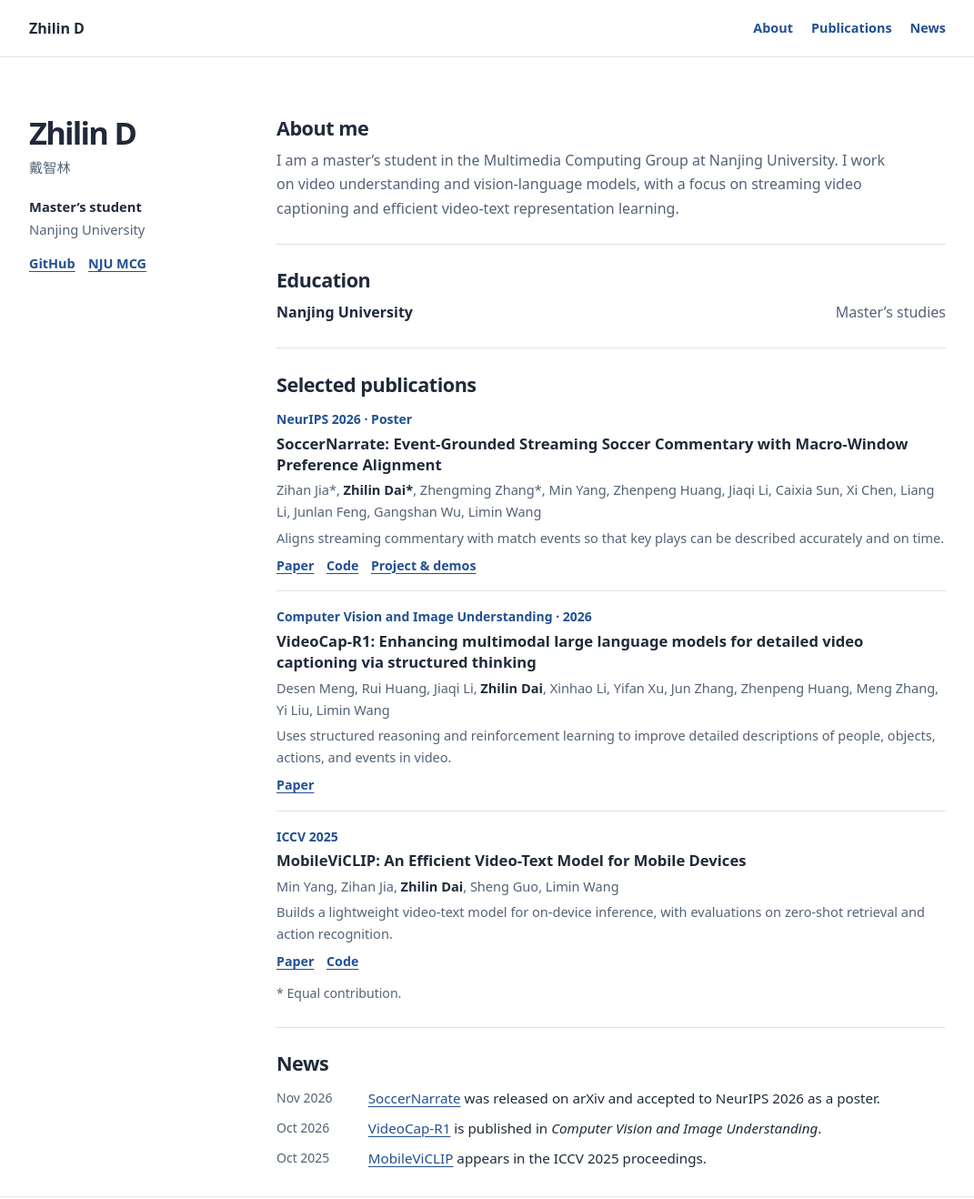
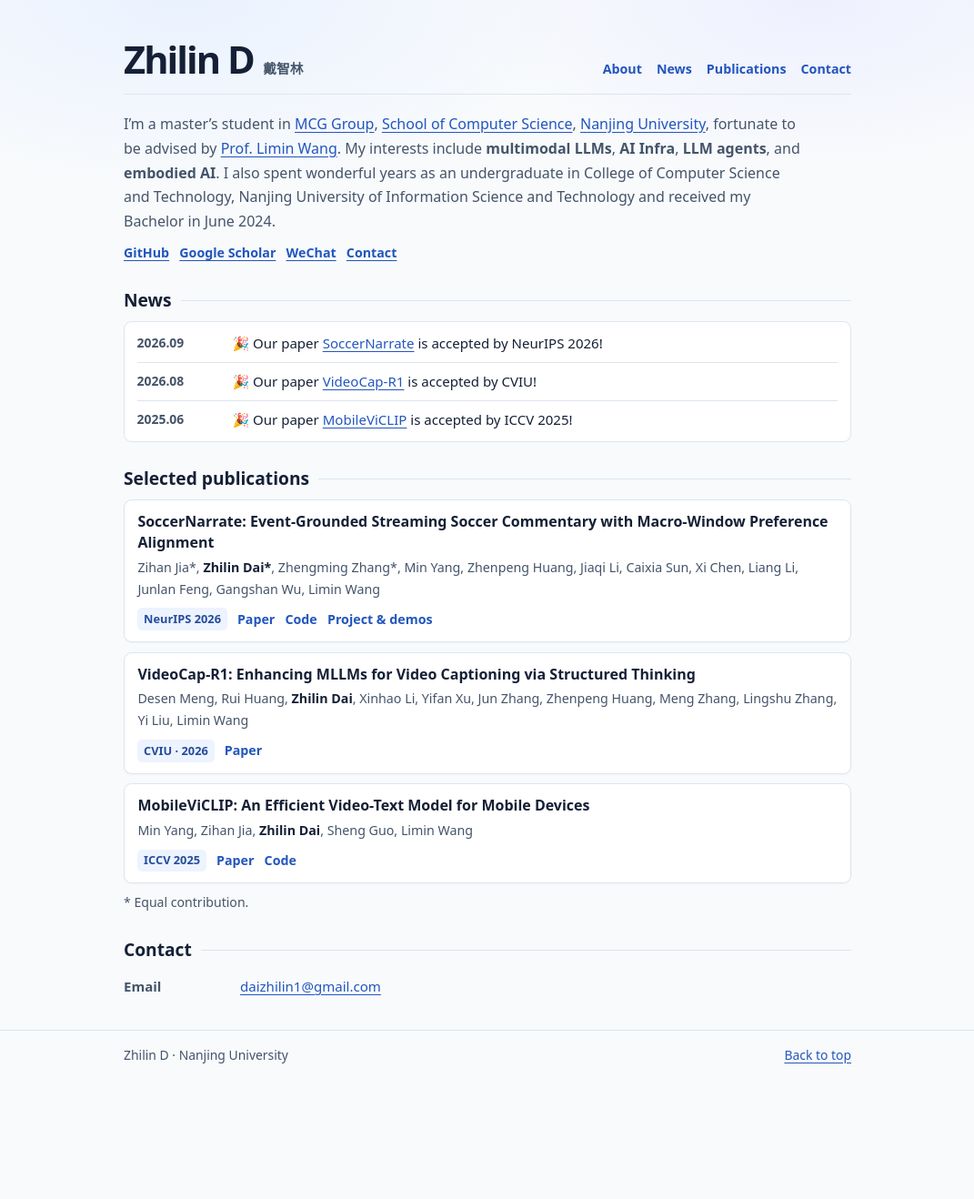
Before and after one commit to ZhilinD/zhilind.github.io, a plain HTML site: page index.html in a window 1280 px wide. Shown: the top 1318 px of the page at 91% size, without its empty margins (104-1175 px from the left). After the commit the page ends 1192 px from the top, so only its background shows below. Drawn offline with Linux system fonts and the light colour scheme.

Commit message:
Publish the reviewed academic homepage

```diff
--- a/index.html
+++ b/index.html
@@ -3,75 +3,96 @@
 <head>
 <meta charset="utf-8">
 <meta name="viewport" content="width=device-width, initial-scale=1">
-<meta name="description" content="Zhilin D, a master's student at Nanjing University. Research in video understanding and vision-language models.">
+<meta name="description" content="Zhilin D, a master's student at Nanjing University. Academic homepage, research interests, and publications.">
 <link rel="canonical" href="https://zhilind.github.io/">
 <title>Zhilin D | Academic Homepage</title>
 <style>
 :root {
   color-scheme:light;
-  --text:#202a3a;
-  --muted:#546276;
-  --accent:#235091;
-  --line:#dbe2ee;
+  --bg:#f8fafc;
+  --surface:#fff;
+  --ink:#152036;
+  --muted:#45546a;
+  --line:#dce5ef;
+  --link:#2256bd;
+  --soft:#eff5ff;
   --body:system-ui,-apple-system,"PingFang SC",sans-serif;
 }
 * { box-sizing:border-box; }
-html { scroll-padding-top:1.2rem; }
-body { margin:0; color:var(--text); background:#fff; font:1rem/1.65 var(--body); }
-h1,h2,h3,p,ol { margin:0; }
-a { color:var(--accent); text-underline-offset:.22em; }
+html { scroll-padding-top:1rem; }
+body {
+  margin:0;
+  min-height:100vh;
+  background:
+    radial-gradient(32rem 15rem at 24% 0%,#eaf2ff,transparent 85%),
+    radial-gradient(29rem 14rem at 78% 0%,#eef0ff,transparent 82%),
+    var(--bg);
+  color:var(--ink);
+  font:1rem/1.68 var(--body);
+}
+h1,h2,h3,p,ul { margin:0; }
+a { color:var(--link); text-underline-offset:.2em; }
 a:hover { text-decoration-thickness:2px; }
-a:focus-visible { outline:3px solid #3878c5; outline-offset:4px; }
-.wrap { width:min(63rem,calc(100% - 3rem)); margin-inline:auto; }
-.skip { position:absolute; top:-7rem; left:1rem; padding:.5rem; background:#fff; z-index:2; }
+a:focus-visible,button:focus-visible { outline:3px solid var(--link); outline-offset:4px; }
+.wrap { width:min(50rem,calc(100% - 3rem)); margin-inline:auto; }
+.skip { position:absolute; left:1rem; top:-10rem; z-index:2; background:var(--surface); padding:.5rem .75rem; }
 .skip:focus { top:.5rem; }
-header { border-bottom:1px solid var(--line); }
-header .wrap { min-height:3.85rem; display:flex; justify-content:space-between; align-items:center; gap:1rem; }
-.brand { color:var(--text); font-weight:750; white-space:nowrap; text-decoration:none; }
-nav { display:flex; flex-wrap:wrap; gap:.35rem 1.25rem; }
-nav a { font-size:.9rem; font-weight:650; text-decoration:none; }
+header .wrap { display:flex; align-items:baseline; justify-content:space-between; flex-wrap:wrap; gap:.45rem 1.4rem; padding:clamp(1.35rem,4vw,2.6rem) 0 .85rem; border-bottom:1px solid var(--line); }
+.identity { display:flex; align-items:baseline; flex-wrap:wrap; gap:.3rem .66rem; }
+h1 { font-size:clamp(1.95rem,5vw,2.6rem); line-height:1.14; letter-spacing:-.047em; }
+.cn { color:var(--muted); font-size:.92rem; font-weight:620; }
+nav { display:flex; gap:.35rem 1rem; flex-wrap:wrap; }
+nav a { text-decoration:none; font-weight:650; font-size:.89rem; }
 nav a:hover { text-decoration:underline; }
-.layout { display:grid; grid-template-columns:12.5rem minmax(0,1fr); gap:clamp(2rem,6vw,4.5rem); padding-top:clamp(2rem,5vw,4rem); }
-.profile { align-self:start; padding-right:1rem; }
-h1 { font-size:2.15rem; line-height:1.12; letter-spacing:-.05em; }
-.cn { color:var(--muted); margin-top:.42rem; font-size:.95rem; }
-.affiliation { margin-top:1.15rem; color:var(--muted); font-size:.92rem; }
-.affiliation strong { color:var(--text); }
-.profile-links { display:flex; gap:.33rem .9rem; flex-wrap:wrap; margin-top:.9rem; font-weight:700; font-size:.9rem; }
-section { padding:1.6rem 0; border-top:1px solid var(--line); }
-section:first-child { border-top:0; padding-top:0; }
-section h2 { font-size:1.35rem; line-height:1.25; letter-spacing:-.022em; margin-bottom:.58rem; }
-.bio { max-width:43rem; color:var(--muted); }
-.edu { display:flex; gap:.35rem 1.25rem; flex-wrap:wrap; justify-content:space-between; color:var(--muted); }
-.edu strong { color:var(--text); }
-.paper { border-top:1px solid var(--line); padding:1rem 0; }
-.paper:first-child { border-top:0; padding-top:.24rem; }
-.paper:last-child { padding-bottom:0; }
-.paper:target { background:#f4f7fc; }
-.venue { font-size:.875rem; color:var(--accent); font-weight:750; }
-.paper h3 { font-size:1.04rem; line-height:1.4; margin-top:.22rem; }
-.paper h3 a { color:var(--text); text-decoration:none; }
-.paper h3 a:hover { color:var(--accent); text-decoration:underline; }
-.authors,.summary { font-size:.91rem; color:var(--muted); margin-top:.26rem; }
-.authors strong { color:var(--text); }
-.links { display:flex; flex-wrap:wrap; gap:.25rem .85rem; margin-top:.45rem; font-size:.89rem; font-weight:680; }
-.equal { font-size:.88rem; color:var(--muted); margin-top:.7rem; }
-.news { list-style:none; padding:0; }
-.news li { display:grid; grid-template-columns:5.7rem minmax(0,1fr); gap:.6rem; padding:.24rem 0; font-size:.95rem; }
-time { color:var(--muted); font-size:.875rem; font-variant-numeric:tabular-nums; }
-footer { border-top:1px solid var(--line); padding:1rem 0 1.4rem; color:var(--muted); font-size:.88rem; }
-footer .wrap { display:flex; justify-content:space-between; gap:1rem; }
-@media (max-width:680px) {
-  .wrap { width:calc(100% - 2rem); }
-  .layout { grid-template-columns:1fr; gap:1.55rem; }
-  .profile { padding:0 0 1.3rem; border-bottom:1px solid var(--line); }
-  .affiliation { margin-top:.55rem; }
-  .profile-links { margin-top:.55rem; }
+.intro { padding-top:1.2rem; }
+.bio { max-width:47rem; color:var(--muted); }
+.profile-links,.links { display:flex; flex-wrap:wrap; align-items:center; gap:.3rem .7rem; margin-top:.55rem; font-size:.89rem; font-weight:650; }
+section { margin-top:1.75rem; }
+section h2 { display:flex; align-items:center; gap:.65rem; font-size:1.2rem; line-height:1.3; margin-bottom:.65rem; }
+section h2::after { content:""; flex:1; height:1px; background:var(--line); }
+.news { list-style:none; padding:.15rem .85rem; border:1px solid var(--line); border-radius:.55rem; background:var(--surface); }
+.news li { display:grid; grid-template-columns:5.9rem minmax(0,1fr); gap:.65rem; padding:.5rem 0; font-size:.94rem; }
+.news li + li { border-top:1px solid var(--line); }
+.news time { color:var(--muted); font-size:.87rem; font-weight:710; font-variant-numeric:tabular-nums; }
+.pubs { display:grid; gap:.65rem; }
+.paper { padding:.75rem .9rem; background:var(--surface); border:1px solid var(--line); border-radius:.55rem; box-shadow:0 1px 2px #192d4808; }
+.paper:target { border-color:var(--link); background:var(--soft); }
+.paper h3 { font-size:1rem; line-height:1.43; }
+.paper h3 a { color:var(--ink); text-decoration:none; }
+.paper h3 a:hover { color:var(--link); text-decoration:underline; }
+.authors { color:var(--muted); font-size:.89rem; margin-top:.25rem; }
+.authors strong { color:var(--ink); }
+.venue { display:inline-block; border-radius:.32rem; background:#edf3ff; color:#244c9a; padding:.1rem .42rem; font-size:.8rem; font-weight:750; }
+.paper .links a { text-decoration:none; }
+.paper .links a:hover { text-decoration:underline; }
+.equal { font-size:.88rem; color:var(--muted); margin-top:.55rem; }
+.contact-list { margin:0; font-size:.94rem; }
+.contact-list > div { display:grid; grid-template-columns:7.5rem minmax(0,1fr); gap:.5rem; padding:.3rem 0; }
+.contact-list dt { font-weight:650; color:var(--muted); }
+.contact-list dd { margin:0; overflow-wrap:anywhere; }
+.qr-dialog {
+  width:min(26rem,calc(100% - 2rem));
+  padding:0;
+  color:var(--ink);
+  background:var(--surface);
+  border:1px solid var(--line);
+  border-radius:.85rem;
+  box-shadow:0 .9rem 2.8rem #15203636;
 }
-@media (max-width:370px) {
-  header .wrap { flex-wrap:wrap; gap:.35rem; padding:.65rem 0; }
+.qr-dialog::backdrop { background:#15203666; }
+.qr-panel { padding:.9rem; }
+.qr-header { display:flex; align-items:center; justify-content:space-between; gap:1rem; margin-bottom:.65rem; }
+.qr-header h2 { font-size:1.1rem; line-height:1.4; }
+.qr-close { padding:.31rem .65rem; border:1px solid var(--line); border-radius:.35rem; color:var(--link); background:var(--soft); cursor:pointer; font:inherit; font-size:.89rem; }
+.contact-qr { display:block; max-width:100%; max-height:calc(100vh - 7rem); max-height:calc(100dvh - 7rem); width:auto; height:auto; margin-inline:auto; }
+footer { padding:.9rem 0 1.3rem; margin-top:1.9rem; border-top:1px solid var(--line); color:var(--muted); font-size:.87rem; }
+footer .wrap { display:flex; justify-content:space-between; flex-wrap:wrap; gap:.35rem 1rem; }
+@media (max-width:580px) {
+  .wrap { width:calc(100% - 1.7rem); }
+  header .wrap { align-items:flex-start; flex-direction:column; }
   nav { gap:.35rem .85rem; }
-  footer .wrap { flex-wrap:wrap; gap:.35rem; }
+  .news { padding-inline:.65rem; }
+  .news li { grid-template-columns:5rem minmax(0,1fr); gap:.45rem; }
 }
 </style>
 </head>
@@ -79,69 +100,98 @@ footer .wrap { display:flex; justify-content:space-between; gap:1rem; }
 <a class="skip" href="#main">Skip to content</a>
 <header>
   <div class="wrap">
-    <a class="brand" href="#top">Zhilin D</a>
-    <nav aria-label="Main navigation"><a href="#about">About</a><a href="#publications">Publications</a><a href="#news">News</a></nav>
+    <div class="identity"><h1>Zhilin D</h1><p class="cn" lang="zh-CN">戴智林</p></div>
+    <nav aria-label="Main navigation">
+      <a href="#about">About</a><a href="#news">News</a><a href="#publications">Publications</a><a href="#contact">Contact</a>
+    </nav>
   </div>
 </header>
-<main class="wrap layout" id="main" tabindex="-1">
-  <aside class="profile" aria-label="Academic profile">
-    <h1>Zhilin D</h1>
-    <p class="cn" lang="zh-CN">戴智林</p>
-    <p class="affiliation"><strong>Master’s student</strong><br>Nanjing University</p>
-    <div class="profile-links"><a href="https://github.com/ZhilinD">GitHub</a><a href="https://mcg.nju.edu.cn/en/member.html">NJU MCG</a></div>
-  </aside>
-  <div class="content">
-    <section id="about" aria-labelledby="about-title">
-      <h2 id="about-title">About me</h2>
-      <p class="bio">I am a master’s student in the Multimedia Computing Group at Nanjing University. I work on video understanding and vision-language models, with a focus on streaming video captioning and efficient video-text representation learning.</p>
-    </section>
-    <section id="education" aria-labelledby="education-title">
-      <h2 id="education-title">Education</h2>
-      <p class="edu"><strong>Nanjing University</strong><span>Master’s studies</span></p>
+<main class="wrap" id="main" tabindex="-1">
+    <div class="intro" id="about">
+      <p class="bio">
+        I’m a master’s student in <a href="https://mcg.nju.edu.cn/">MCG Group</a>, <a href="https://cs.nju.edu.cn/">School of Computer Science</a>, <a href="https://www.nju.edu.cn/">Nanjing University</a>, fortunate to be advised by <a href="https://wanglimin.github.io/">Prof. Limin Wang</a>.
+        My interests include <strong>multimodal LLMs</strong>, <strong>AI Infra</strong>, <strong>LLM agents</strong>, and <strong>embodied AI</strong>.
+        I also spent wonderful years as an undergraduate in College of Computer Science and Technology, Nanjing University of Information Science and Technology and received my Bachelor in June 2024.
+      </p>
+      <div class="profile-links">
+        <a href="https://github.com/Recursiondzl">GitHub</a>
+        <a href="https://scholar.google.com/citations?user=-lIKOVwAAAAJ&amp;hl=zh-CN">Google Scholar</a>
+        <a href="assets/preview/wechat.png" data-qr="WeChat">WeChat</a>
+        <a href="#contact">Contact</a>
+      </div>
+    </div>
+    <section id="news" aria-labelledby="news-title">
+      <h2 id="news-title">News</h2>
+      <ul class="news">
+        <li><time datetime="2026-09">2026.09</time> <span class="news-copy"><span aria-hidden="true">🎉</span> Our paper <a href="https://arxiv.org/abs/2611.32153">SoccerNarrate</a> is accepted by NeurIPS 2026!</span></li>
+        <li><time datetime="2026-08">2026.08</time> <span class="news-copy"><span aria-hidden="true">🎉</span> Our paper <a href="https://arxiv.org/abs/2506.01725">VideoCap-R1</a> is accepted by CVIU!</span></li>
+        <li><time datetime="2025-06">2025.06</time> <span class="news-copy"><span aria-hidden="true">🎉</span> Our paper <a href="https://github.com/MCG-NJU/MobileViCLIP">MobileViCLIP</a> is accepted by ICCV 2025!</span></li>
+      </ul>
     </section>
     <section id="publications" aria-labelledby="publications-title">
       <h2 id="publications-title">Selected publications</h2>
       <div class="pubs">
         <article class="paper" id="soccer">
-          <p class="venue">NeurIPS 2026 · Poster</p>
-          <div>
-            <h3><a href="https://arxiv.org/abs/2611.32153">SoccerNarrate: Event-Grounded Streaming Soccer Commentary with Macro-Window Preference Alignment</a></h3>
-            <p class="authors">Zihan Jia*, <strong>Zhilin Dai*</strong>, Zhengming Zhang*, Min Yang, Zhenpeng Huang, Jiaqi Li, Caixia Sun, Xi Chen, Liang Li, Junlan Feng, Gangshan Wu, Limin Wang</p>
-            <p class="summary">Aligns streaming commentary with match events so that key plays can be described accurately and on time.</p>
-            <div class="links"><a href="https://arxiv.org/abs/2611.32153" aria-label="SoccerNarrate paper on arXiv">Paper</a><a href="https://github.com/MCG-NJU/SoccerNarrate" aria-label="SoccerNarrate code on GitHub">Code</a><a href="https://mcg-nju.github.io/SoccerNarrate/">Project &amp; demos</a></div>
-          </div>
+          <h3><a href="https://arxiv.org/abs/2611.32153">SoccerNarrate: Event-Grounded Streaming Soccer Commentary with Macro-Window Preference Alignment</a></h3>
+          <p class="authors">Zihan Jia*, <strong>Zhilin Dai*</strong>, Zhengming Zhang*, Min Yang, Zhenpeng Huang, Jiaqi Li, Caixia Sun, Xi Chen, Liang Li, Junlan Feng, Gangshan Wu, Limin Wang</p>
+          <div class="links"><span class="venue">NeurIPS 2026</span><a href="https://arxiv.org/abs/2611.32153" aria-label="SoccerNarrate paper on arXiv">Paper</a><a href="https://github.com/MCG-NJU/SoccerNarrate" aria-label="SoccerNarrate code on GitHub">Code</a><a href="https://mcg-nju.github.io/SoccerNarrate/">Project &amp; demos</a></div>
         </article>
         <article class="paper" id="videocap">
-          <p class="venue">Computer Vision and Image Understanding · 2026</p>
-          <div>
-            <h3><a href="https://doi.org/10.1016/j.cviu.2026.104905">VideoCap-R1: Enhancing multimodal large language models for detailed video captioning via structured thinking</a></h3>
-            <p class="authors">Desen Meng, Rui Huang, Jiaqi Li, <strong>Zhilin Dai</strong>, Xinhao Li, Yifan Xu, Jun Zhang, Zhenpeng Huang, Meng Zhang, Yi Liu, Limin Wang</p>
-            <p class="summary">Uses structured reasoning and reinforcement learning to improve detailed descriptions of people, objects, actions, and events in video.</p>
-            <div class="links"><a href="https://doi.org/10.1016/j.cviu.2026.104905" aria-label="VideoCap-R1 journal article">Paper</a></div>
-          </div>
+          <h3><a href="https://arxiv.org/abs/2506.01725">VideoCap-R1: Enhancing MLLMs for Video Captioning via Structured Thinking</a></h3>
+          <p class="authors">Desen Meng, Rui Huang, <strong>Zhilin Dai</strong>, Xinhao Li, Yifan Xu, Jun Zhang, Zhenpeng Huang, Meng Zhang, Lingshu Zhang, Yi Liu, Limin Wang</p>
+          <div class="links"><span class="venue">CVIU · 2026</span><a href="https://arxiv.org/abs/2506.01725" aria-label="VideoCap-R1 paper on arXiv">Paper</a></div>
         </article>
         <article class="paper" id="mobile">
-          <p class="venue">ICCV 2025</p>
-          <div>
-            <h3><a href="https://openaccess.thecvf.com/content/ICCV2025/html/Yang_MobileViCLIP_An_Efficient_Video-Text_Model_for_Mobile_Devices_ICCV_2025_paper.html">MobileViCLIP: An Efficient Video-Text Model for Mobile Devices</a></h3>
-            <p class="authors">Min Yang, Zihan Jia, <strong>Zhilin Dai</strong>, Sheng Guo, Limin Wang</p>
-            <p class="summary">Builds a lightweight video-text model for on-device inference, with evaluations on zero-shot retrieval and action recognition.</p>
-            <div class="links"><a href="https://openaccess.thecvf.com/content/ICCV2025/html/Yang_MobileViCLIP_An_Efficient_Video-Text_Model_for_Mobile_Devices_ICCV_2025_paper.html" aria-label="MobileViCLIP ICCV paper">Paper</a><a href="https://github.com/MCG-NJU/MobileViCLIP" aria-label="MobileViCLIP code on GitHub">Code</a></div>
-          </div>
+          <h3><a href="https://openaccess.thecvf.com/content/ICCV2025/html/Yang_MobileViCLIP_An_Efficient_Video-Text_Model_for_Mobile_Devices_ICCV_2025_paper.html">MobileViCLIP: An Efficient Video-Text Model for Mobile Devices</a></h3>
+          <p class="authors">Min Yang, Zihan Jia, <strong>Zhilin Dai</strong>, Sheng Guo, Limin Wang</p>
+          <div class="links"><span class="venue">ICCV 2025</span><a href="https://openaccess.thecvf.com/content/ICCV2025/html/Yang_MobileViCLIP_An_Efficient_Video-Text_Model_for_Mobile_Devices_ICCV_2025_paper.html" aria-label="MobileViCLIP ICCV paper">Paper</a><a href="https://github.com/MCG-NJU/MobileViCLIP" aria-label="MobileViCLIP code on GitHub">Code</a></div>
         </article>
       </div>
       <p class="equal">* Equal contribution.</p>
     </section>
-    <section id="news" aria-labelledby="news-title">
-      <h2 id="news-title">News</h2>
-      <ol class="news">
-        <li><time datetime="2026-11">Nov 2026</time><p><a href="#soccer">SoccerNarrate</a> was released on arXiv and accepted to NeurIPS 2026 as a poster.</p></li>
-        <li><time datetime="2026-10">Oct 2026</time><p><a href="#videocap">VideoCap-R1</a> is published in <em>Computer Vision and Image Understanding</em>.</p></li>
-        <li><time datetime="2025-10">Oct 2025</time><p><a href="#mobile">MobileViCLIP</a> appears in the ICCV 2025 proceedings.</p></li>
-      </ol>
+    <section id="contact" aria-labelledby="contact-title">
+      <h2 id="contact-title">Contact</h2>
+      <dl class="contact-list">
+        <div>
+          <dt>Email</dt>
+          <dd><a href="mailto:daizhilin1@gmail.com">daizhilin1@gmail.com</a></dd>
+        </div>
+      </dl>
     </section>
-  </div>
 </main>
 <footer><div class="wrap"><p>Zhilin D · Nanjing University</p><a href="#top">Back to top</a></div></footer>
+<dialog class="qr-dialog" id="contact-qr-dialog" aria-labelledby="contact-qr-title">
+  <div class="qr-panel">
+    <div class="qr-header">
+      <h2 id="contact-qr-title">QR code</h2>
+      <form method="dialog"><button class="qr-close" autofocus>Close</button></form>
+    </div>
+    <img class="contact-qr" id="contact-qr-image" alt="">
+  </div>
+</dialog>
+<script>
+const qrDialog = document.querySelector("#contact-qr-dialog");
+const qrTitle = document.querySelector("#contact-qr-title");
+const qrImage = document.querySelector("#contact-qr-image");
+
+if (typeof qrDialog.showModal === "function") {
+  for (const link of document.querySelectorAll("a[data-qr]")) {
+    link.setAttribute("aria-haspopup", "dialog");
+    link.addEventListener("click", (event) => {
+      if (event.metaKey || event.ctrlKey || event.shiftKey || event.altKey) return;
+      event.preventDefault();
+      const service = link.dataset.qr;
+      qrTitle.textContent = service + " QR code";
+      qrImage.alt = "Scan this QR code with " + service;
+      qrImage.src = link.href;
+      qrDialog.showModal();
+    });
+  }
+
+  qrDialog.addEventListener("click", (event) => {
+    if (event.target === qrDialog) qrDialog.close();
+  });
+}
+</script>
 </body>
 </html>
```
Also changed, not shown: assets/preview/wechat.png (added).
